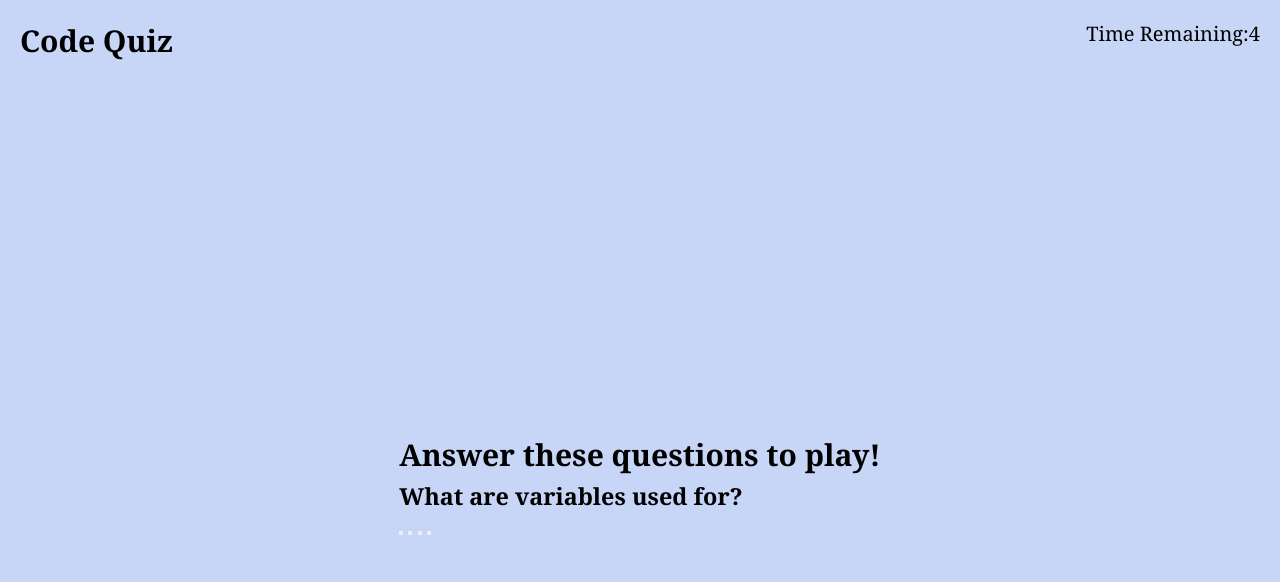
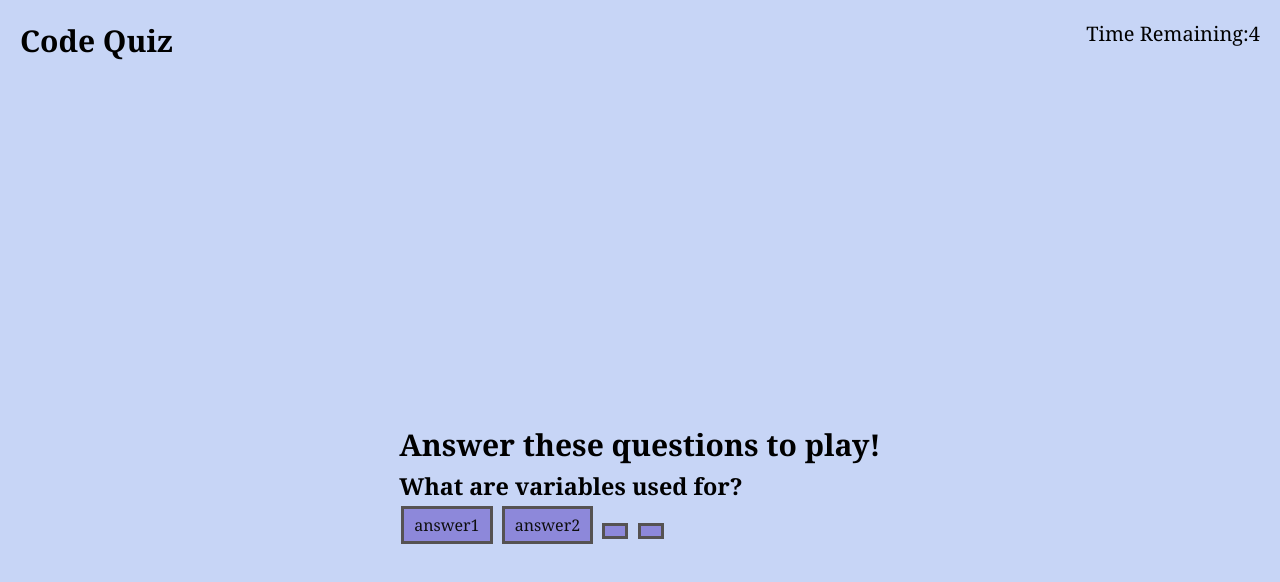
Before and after one commit to cchor/code-quiz-challenge, a plain HTML site: page index.html in a window 1280 px wide. Both pictures are taken after a click on the button "Start Timer". Shown: the top 582 px of the page. Drawn offline with Linux system fonts and the light colour scheme.

Commit message:
working on button styling and getting the answers to show on the page

```diff
--- a/assets/css/style.css
+++ b/assets/css/style.css
@@ -103,3 +103,15 @@ nav {
     padding: 30px;
 
 } */
+
+.answer-button{
+background-color: #8d88da;
+  border: solid rgb(85, 82, 82);
+  color: rgb(14, 14, 14);
+  padding: 5px 10px;
+  text-align: center;
+  display: inline-block;
+  font-size: 16px;
+  margin: 4px 2px;
+  cursor: pointer;
+}
--- a/index.html
+++ b/index.html
@@ -32,10 +32,10 @@
             <h3 id="question"></h3>
 
     <!-- use buttons, not a ul -->
-                <button id="answer"></button>
-                <button id="answer"></button>
-                <button id="answer"></button>
-                <button id="answer"></button>
+                <button class="answer-button" type=button id="answer1">answer1</button>
+                <button class="answer-button" type=button id="answer2">answer2</button>
+                <button class="answer-button" type=button id="answer3"></button>
+                <button class="answer-button" type=button id="answer4"></button>
         </div>
     </div>
 
--- a/script.js
+++ b/script.js
@@ -54,7 +54,7 @@ function timerCountDown() {
 }
 
 function renderQuestion() {
-    document.getElementById("question").textContent = questionArray[questionIndex].question
+    document.getElementById("question").textContent = questionArray[questionIndex].question;
 }
 function startGame() {
     startContainer.style.display="none";
```
